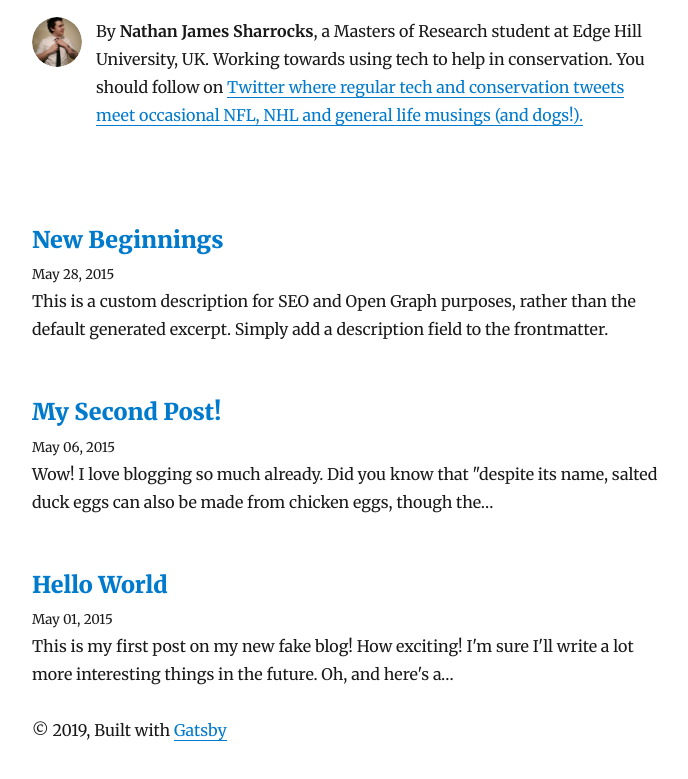
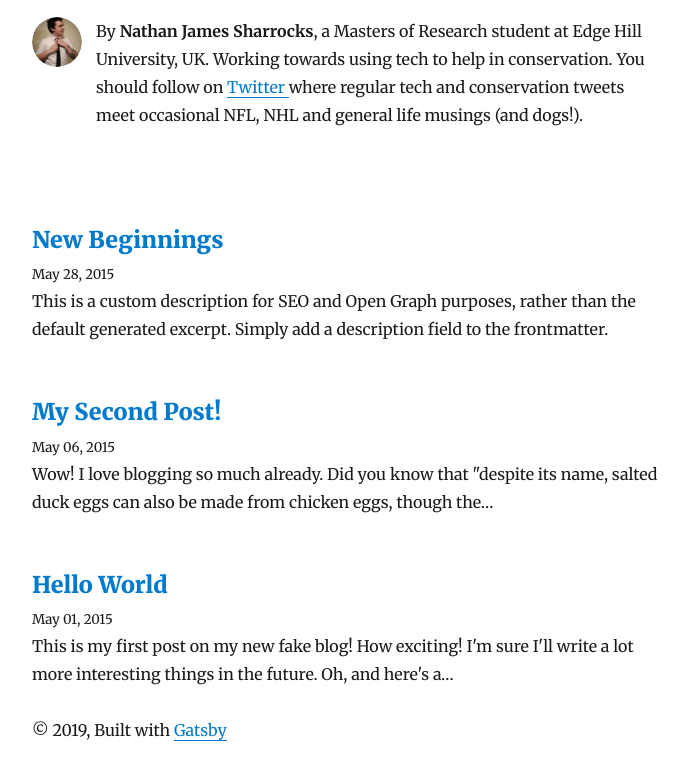
Before and after one commit to NJSharrocks/njsharrocks, a Gatsby site: page / in a window 1280 px wide. Shown: the part 137-916 px from the top of the page, without its empty margins (293-981 px from the left). Built offline with nearby package versions, Linux system fonts and the light colour scheme; Gatsby itself is replaced by a stand-in of ours; some packages are replaced by stand-ins of ours.

Commit message:
initial commit

```diff
--- a/src/components/bio.js
+++ b/src/components/bio.js
@@ -57,9 +57,9 @@ const Bio = () => {
         By <strong>{author}</strong>, a Masters of Research student at Edge Hill University, UK. Working towards
         using tech to help in conservation.
         {` `}
-          You should follow on <a href={`https://twitter.com/${social.twitter}`}> Twitter where regular tech and
+          You should follow on <a href={`https://twitter.com/${social.twitter}`}> Twitter </a>where regular tech and
           conservation tweets meet occasional NFL, NHL and general life musings (and dogs!).
-        </a>
+
       </p>
     </div>
   )
```
